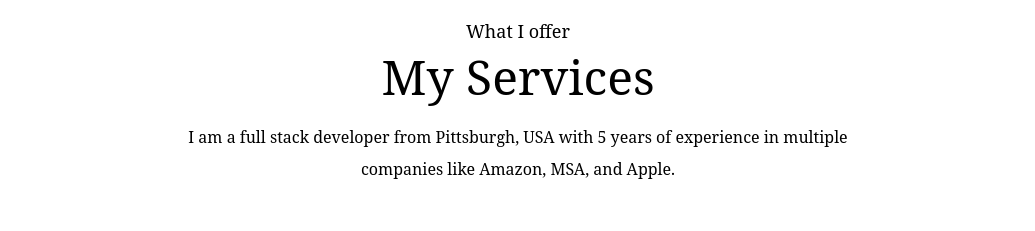
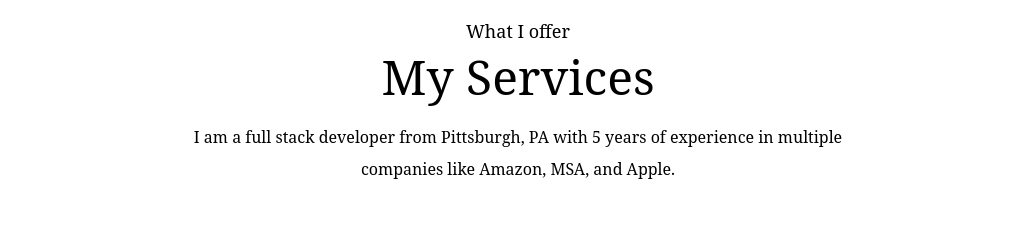
Before and after one commit to p-belinsky/portfolio, a Next.js app: page / in a window 1280 px wide. Shown: the part 1660-1891 px from the top of the page, without its empty margins (122-1157 px from the left). Built offline with nearby package versions, Linux system fonts and the light colour scheme; a web font is replaced by a local one.

Commit message:
updated services section

```diff
--- a/app/components/Services.jsx
+++ b/app/components/Services.jsx
@@ -33,7 +33,7 @@ const Services = () => {
         transition={{ duration: 0.5, delay: 0.7 }}
 
       className="text-center max-w-2xl mx-auto mt-5 mb-12 font-Ovo">
-        I am a full stack developer from Pittsburgh, USA with 5 years of
+        I am a full stack developer from Pittsburgh, PA with 5 years of
         experience in multiple companies like Amazon, MSA, and Apple.
       </motion.p>
 
```
